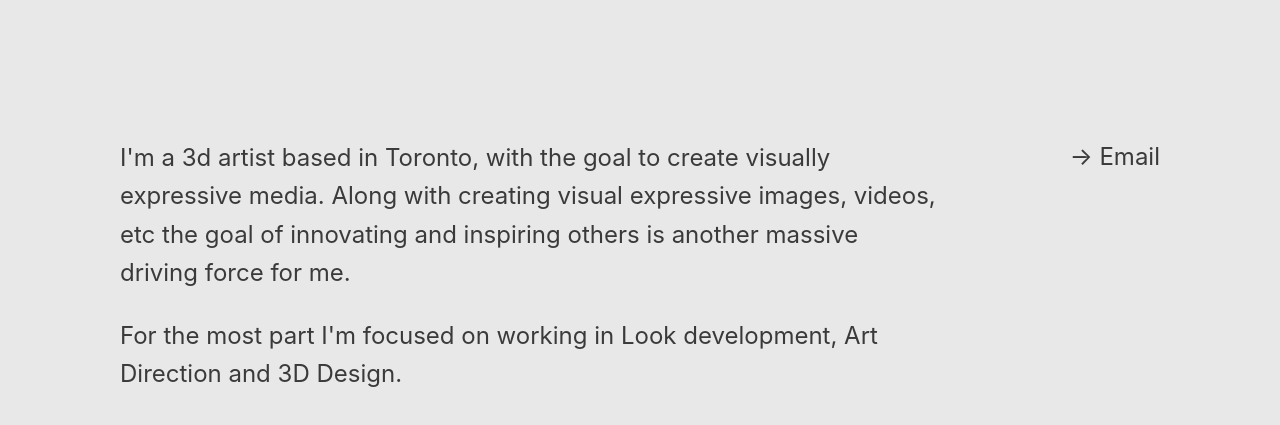
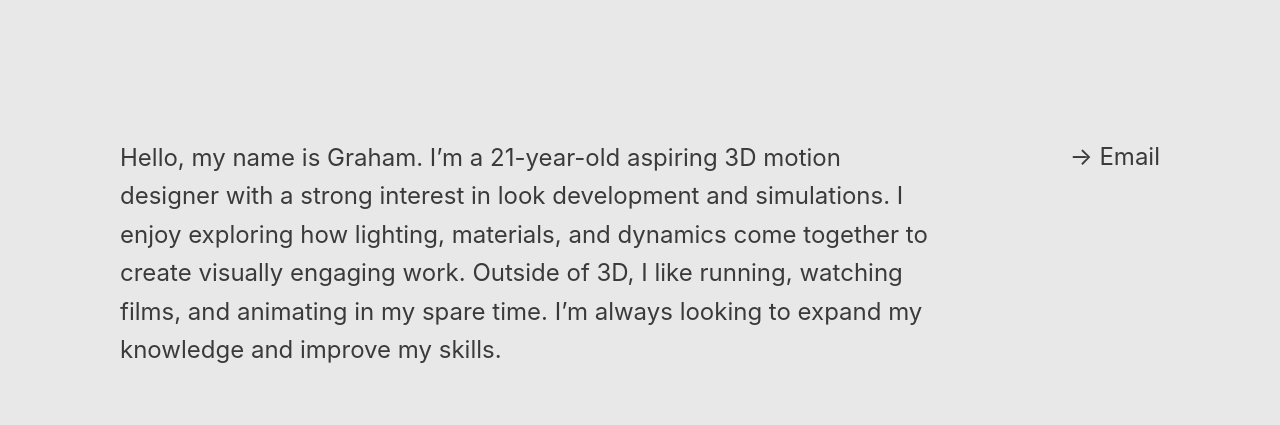
Before and after one commit to Graham140/grahamkportfolio, a plain HTML site: page about.html in a window 1280 px wide. Shown: the part 117-542 px from the top of the page. Drawn offline with Linux system fonts and the light colour scheme; a web font is replaced by a local one.

Commit message:
Update about.html

```diff
--- a/about.html
+++ b/about.html
@@ -23,8 +23,7 @@
     <div class="about-layout">
       <div class="about-columns">
         <div class="about-body">
-          <p>I'm a 3d artist based in Toronto, with the goal to create visually expressive media. Along with creating visual expressive images, videos, etc the goal of innovating and inspiring others is another massive driving force for me.</p>
-          <p>For the most part I'm focused on working in Look development, Art Direction and 3D Design.</p>
+          <p>Hello, my name is Graham. I’m a 21-year-old aspiring 3D motion designer with a strong interest in look development and simulations. I enjoy exploring how lighting, materials, and dynamics come together to create visually engaging work. Outside of 3D, I like running, watching films, and animating in my spare time. I’m always looking to expand my knowledge and improve my skills.</p>
         </div>
         <div class="about-contact">
           <a href="mailto:your@email.com" class="about-email">→ Email</a>
```
